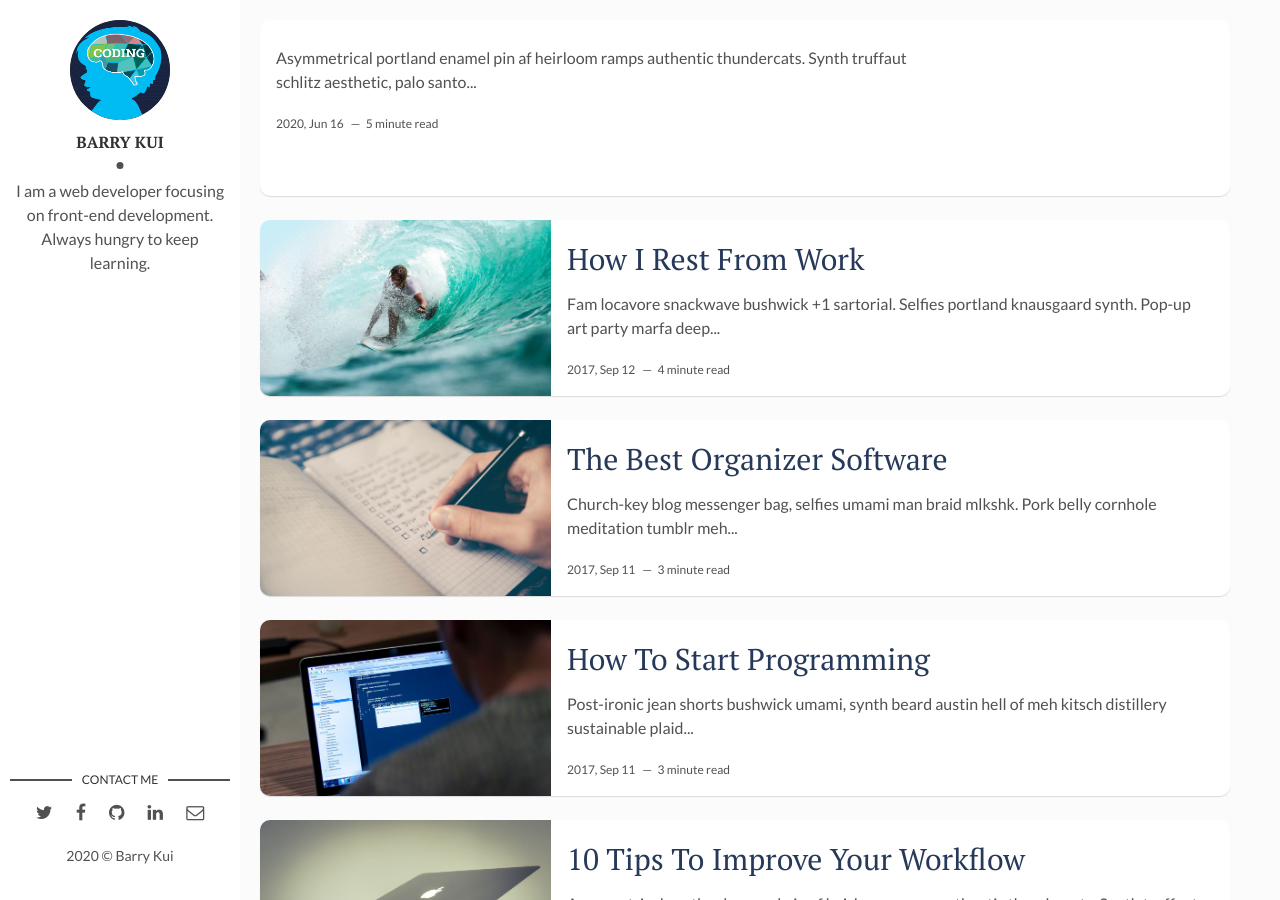
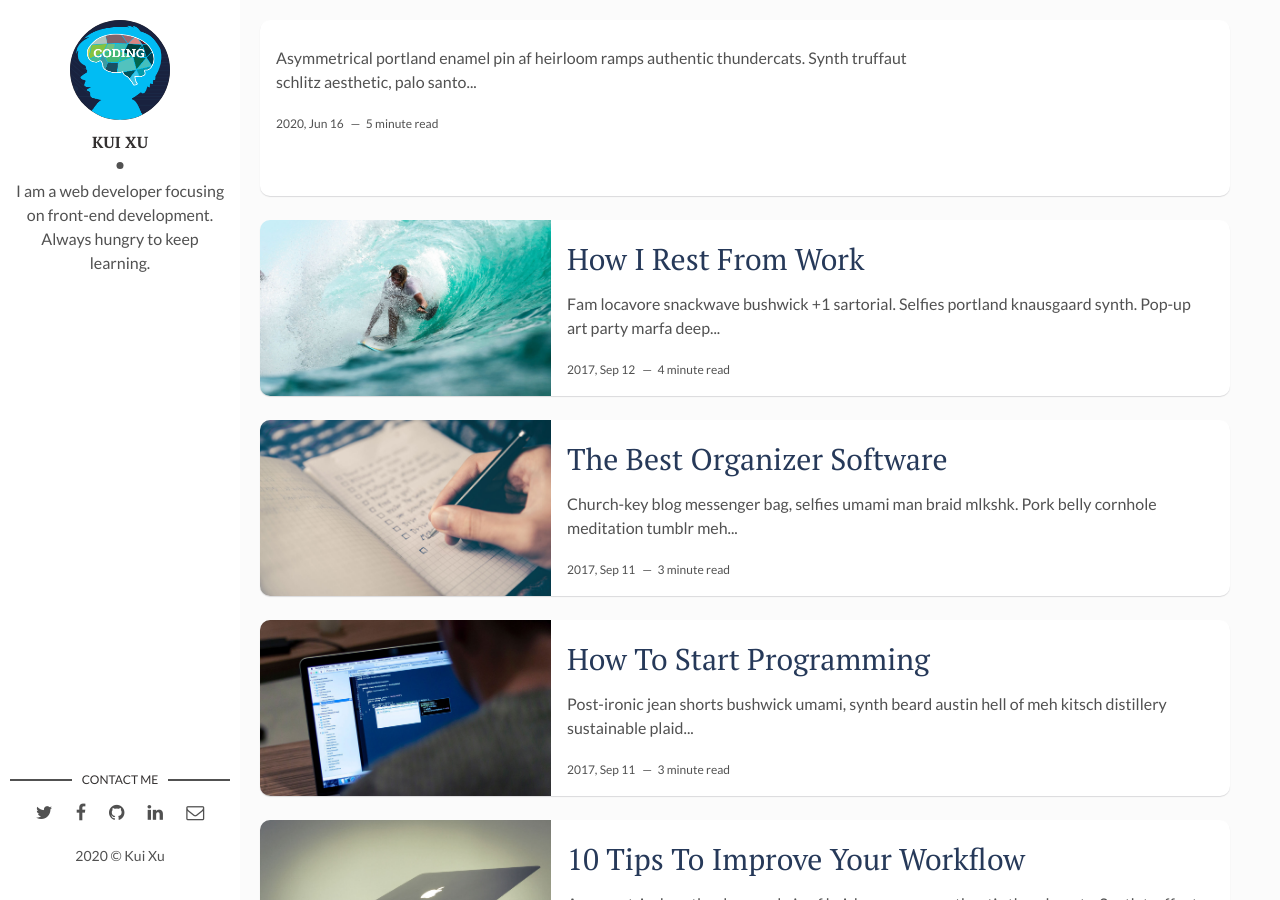
Before and after one commit to kuixu/kuixu.github.io, a Jekyll site: the page built from index.html, in a window 1280 px wide and 900 px high. Built offline with Jekyll 4.4.1, drawn with Linux system fonts in a browser that asks for light colours; the list of posts is cut into pages by our own code.

Commit message:
Update _config.yml

```diff
--- a/_config.yml
+++ b/_config.yml
@@ -1,22 +1,22 @@
-title: Hello, world! I'm Barry Kui
+title: Hello, world! I'm Kui
 description: > # this means to ignore newlines until "baseurl:"
   Write an awesome description for your new site here. You can edit this
   line in _config.yml. It will appear in your document head meta (for
   Google search results) and in your feed.xml site description.
 permalink: ':title/'
 baseurl: "" # the subpath of your site, e.g. /blog
-url: "https://barrykui.github.io/" # the base hostname & protocol for your site, e.g. http://example.com
+url: "https://kuixu.github.io/" # the base hostname & protocol for your site, e.g. http://example.com
 site-twitter: #if your site has a twitter account, enter it here
 
 # Author Settings
-author: Barry Kui # add your name
+author: Kui Xu # add your name
 author-img: atavor.png # add your photo
 about-author: I am a web developer focusing on front-end development. Always hungry to keep learning. # add description
 twitter: # add your Twitter handle
 facebook: # add your Facebook handle
-github: barrykui # add your Github handle
+github: kuixu # add your Github handle
 linkedin: # add your Linkedin handle
-email: xukui.cs@gmail.com
+email: kuixu.cs@gmail.com
 
 # Disqus
 discus-identifier: mr-brown # add your discus identifier
```
